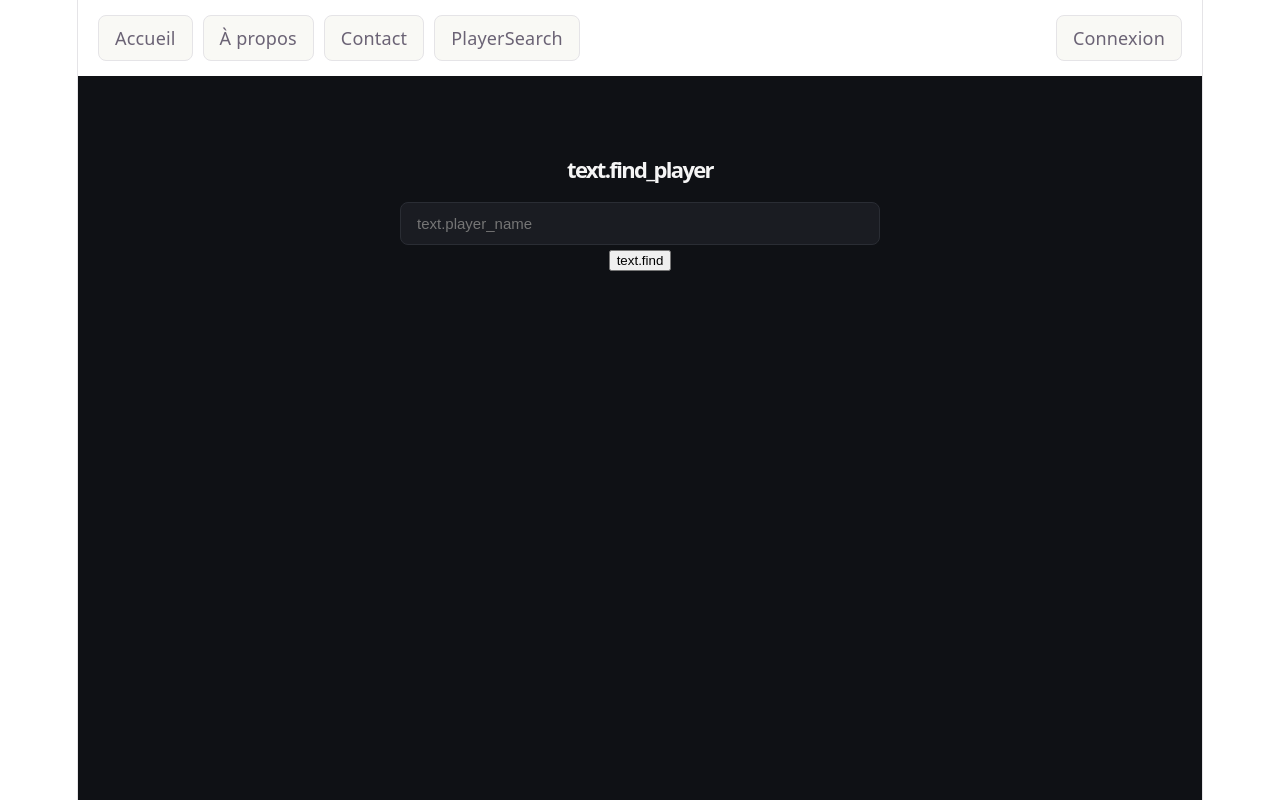
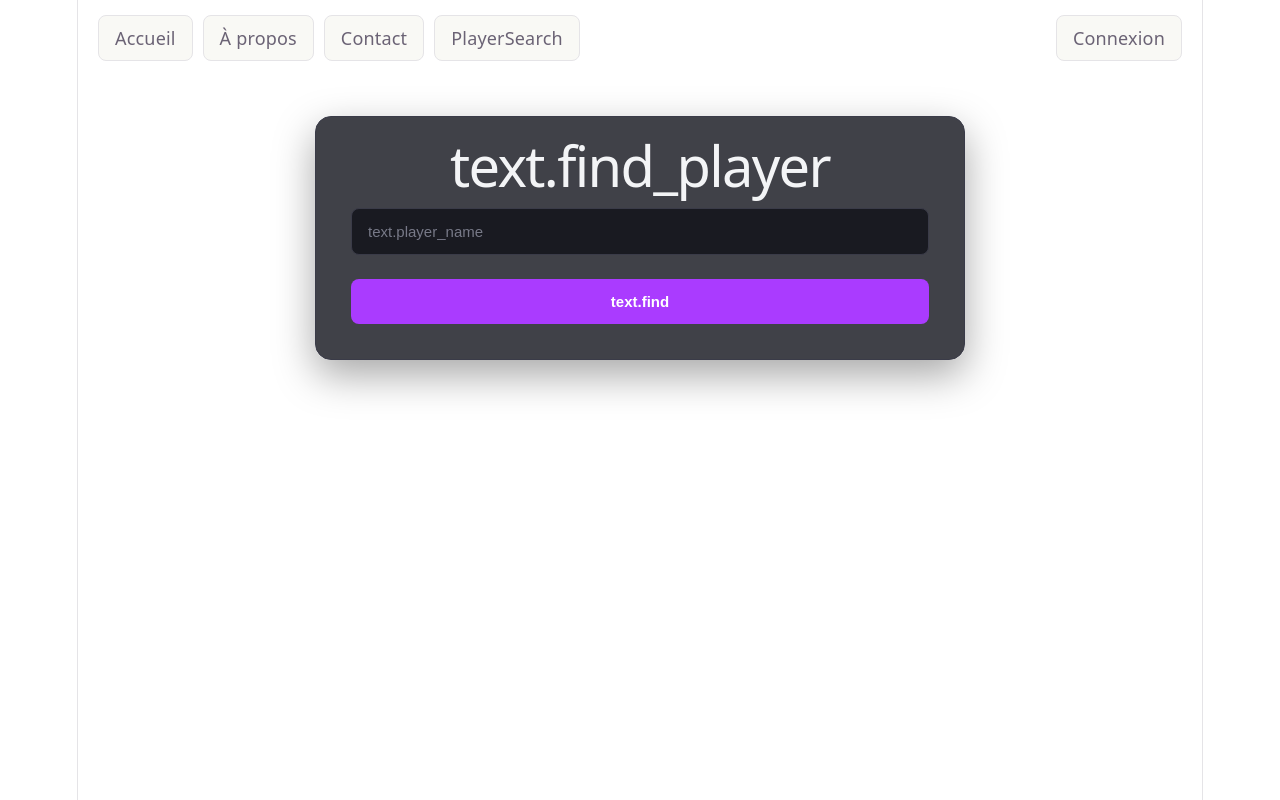
Before and after one commit to asqel/transcendence, a React (Vite) app in the folder src/frontend/site/: page /playerSearch in a window 1280 px wide. Shown: the top 800 px of the page. Built offline with nearby package versions, Linux system fonts and the light colour scheme.

Commit message:
playsersearchcss

```diff
--- a/src/frontend/site/src/pages/PlayerSearch.css
+++ b/src/frontend/site/src/pages/PlayerSearch.css
@@ -1,133 +1,68 @@
 .page {
-  min-height: 100vh;
-  display: flex;
-  justify-content: center;
-  padding: 48px 16px;
-  font-family: system-ui, -apple-system, sans-serif;
-  background-color: #0f1115;
+  width: 100%;
+  padding: 40px 20px;
+  box-sizing: border-box;
 }
 
 .container {
-  width: 100%;
-  max-width: 480px;
+  width: 650px;
+  margin: 0 auto;
+  padding: 35px;
+  box-sizing: border-box;
+  background: rgba(31, 32, 40, 0.85);
+  border: 1px solid #3a3b48;
+  border-radius: 16px;
+  box-shadow: 0 15px 40px rgba(0, 0, 0, 0.35);
 }
 
 .title {
-  color: #f5f5f5;
-  font-size: 22px;
-  font-weight: 600;
-  margin-bottom: 20px;
+  margin: 0 0 30px;
+  color: #f3f4f6;
 }
 
 .search-wrapper {
-  position: relative;
-  margin-bottom: 16px;
+  display: flex;
+  flex-direction: column;
+  gap: 16px;
 }
 
 .input {
   width: 100%;
-  padding: 12px 16px;
+  box-sizing: border-box;
+  padding: 14px 16px;
+  background: #191a21;
+  border: 1px solid #3a3b48;
+  border-radius: 8px;
+  color: #f3f4f6;
   font-size: 15px;
-  border-radius: 8px;
-  border: 1px solid #2a2d34;
-  background-color: #1a1c22;
-  color: #f5f5f5;
   outline: none;
-  box-sizing: border-box;
+  transition: 0.2s;
+}
+
+.input::placeholder {
+  color: #777987;
 }
 
 .input:focus {
-  border-color: #3a3d44;
+  border-color: #aa3bff;
+  box-shadow: 0 0 0 3px rgba(170, 59, 255, 0.15);
 }
 
-.spinner {
-  position: absolute;
-  right: 14px;
-  top: 50%;
-  transform: translateY(-50%);
-  width: 16px;
-  height: 16px;
-  border: 2px solid #3a3d44;
-  border-top-color: #f5f5f5;
-  border-radius: 50%;
-  animation: spin 0.7s linear infinite;
+.search-wrapper button {
+  margin-top: 8px;
+  padding: 14px;
+  border: none;
+  border-radius: 8px;
+  background: #aa3bff;
+  color: white;
+  font-size: 15px;
+  font-weight: 600;
+  cursor: pointer;
+  transition: 0.2s;
 }
 
-@keyframes spin {
-  to {
-    transform: translateY(-50%) rotate(360deg);
-  }
+.search-wrapper button:hover {
+  background: #bd63ff;
+  transform: translateY(-1px);
+  box-shadow: 0 6px 20px rgba(170, 59, 255, 0.3);
 }
-
-.results-wrapper {
-  min-height: 40px;
-}
-
-.error {
-  color: #f87171;
-  font-size: 14px;
-}
-
-.empty {
-  color: #8b8f98;
-  font-size: 14px;
-}
-
-.list {
-  list-style: none;
-  margin: 0;
-  padding: 0;
-  display: flex;
-  flex-direction: column;
-  gap: 8px;
-}
-
-.list-item {
-  display: flex;
-  align-items: center;
-  gap: 12px;
-  padding: 10px 12px;
-  border-radius: 8px;
-  background-color: #1a1c22;
-  border: 1px solid #2a2d34;
-}
-
-.avatar {
-  width: 32px;
-  height: 32px;
-  border-radius: 50%;
-  background-color: #2a2d34;
-  color: #f5f5f5;
-  display: flex;
-  align-items: center;
-  justify-content: center;
-  font-size: 13px;
-  font-weight: 600;
-  overflow: hidden;
-  flex-shrink: 0;
-}
-
-.avatar-img {
-  width: 100%;
-  height: 100%;
-  object-fit: cover;
-}
-
-.username {
-  color: #f5f5f5;
-  font-size: 14px;
-  flex: 1;
-}
-
-.status {
-  font-size: 12px;
-  text-transform: capitalize;
-}
-
-.status-online {
-  color: #22c55e;
-}
-
-.status-offline {
-  color: #9ca3af;
-}
```
